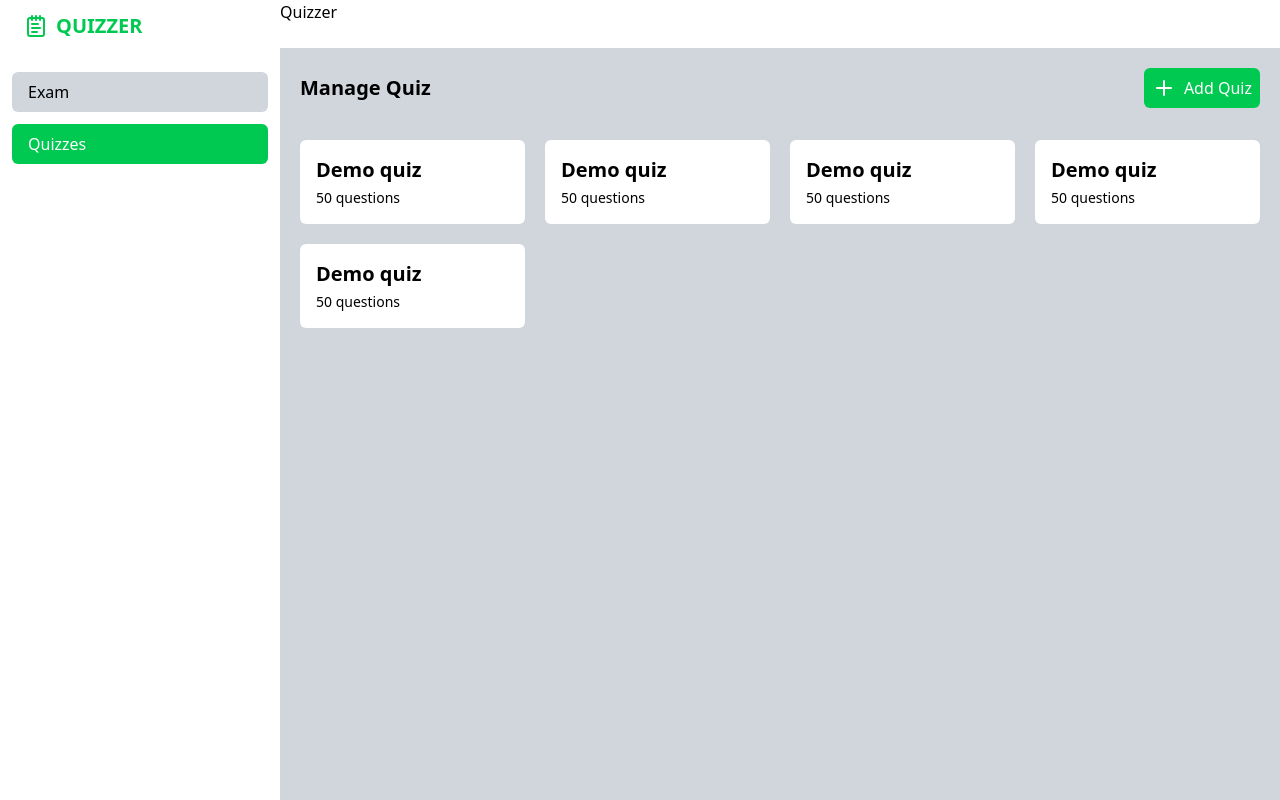
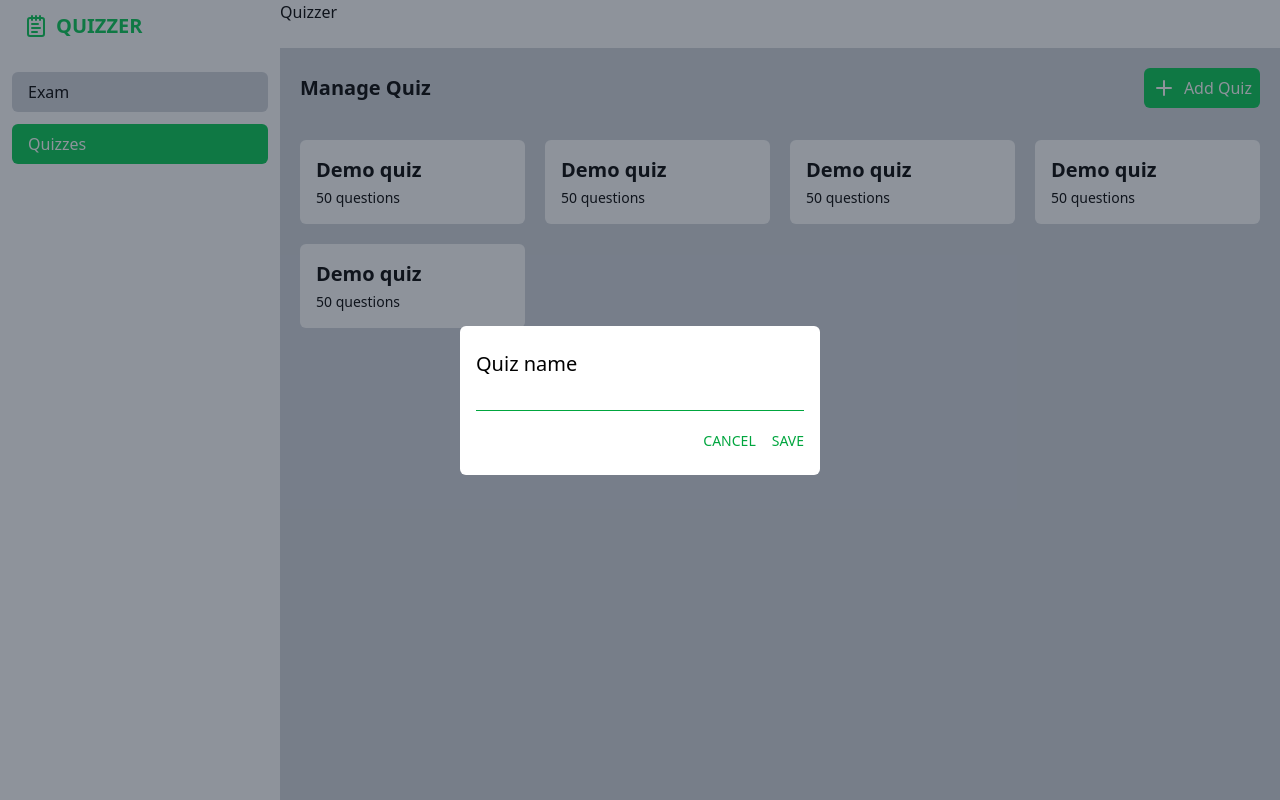
Before and after one commit to Code-W-Gab/Quizzer, a React (Vite) app in the folder Frontend/: page /Quizzes in a window 1280 px wide. Both pictures are taken after a click on the button "Add Quiz". Built offline with nearby package versions, Linux system fonts and the light colour scheme.

Commit message:
Implement the Add quiz folder

```diff
--- a/Frontend/src/components/Quizzes/AddQuiz.jsx
+++ b/Frontend/src/components/Quizzes/AddQuiz.jsx
@@ -1,13 +1,33 @@
 import { Plus } from "lucide-react";
+import { useState } from "react";
+import AddQuizFolder from "./AddQuizFolder";
 
 export default function AddQuiz() {
+  const [isQuizFolderOpen, setIsQuizFolderOpen] = useState(false)
+
   return(
-    <div className="flex justify-between items-center">
-      <h1 className="text-xl font-bold">Manage Quiz</h1>
-      <button className="bg-green-500 text-white p-2 flex items-center gap-2 rounded-md">
-        <Plus/>
-        <span>Add Quiz</span>
-      </button>
+    <div>
+      <div className="flex justify-between items-center">
+        <h1 className="text-xl font-bold">Manage Quiz</h1>
+        <button
+          onClick={() => setIsQuizFolderOpen(true)}
+          className="bg-green-500 text-white p-2 flex items-center gap-2 rounded-md"
+        >
+          <Plus/>
+          <span>Add Quiz</span>
+        </button>
+      </div>
+
+
+      {isQuizFolderOpen && (
+        <div className="fixed inset-0 flex bg-gray-800/50 items-center justify-center">
+          <div className="bg-opacity-25">
+            <AddQuizFolder
+              onClose={() => setIsQuizFolderOpen(false)}
+            />
+          </div>
+        </div>
+      )}
     </div>
   )
 }
--- /dev/null
+++ b/Frontend/src/components/Quizzes/AddQuizFolder.jsx
@@ -0,0 +1,12 @@
+export default function AddQuizFolder({ onClose }) {
+  return(
+    <div className="bg-white w-90 px-4 py-6 rounded-md">
+      <h1 className="text-xl mb-2">Quiz name</h1>
+      <input type="text" className="w-full border-b border-green-600" />
+      <div className="mt-5 flex items-center justify-end gap-4 text-sm text-green-600">
+        <button onClick={onClose}>CANCEL</button>
+        <button>SAVE</button>
+      </div>
+    </div>
+  )
+}
```
Also changed, not shown: 1 other file (tests, documents, lock files or other folders).
